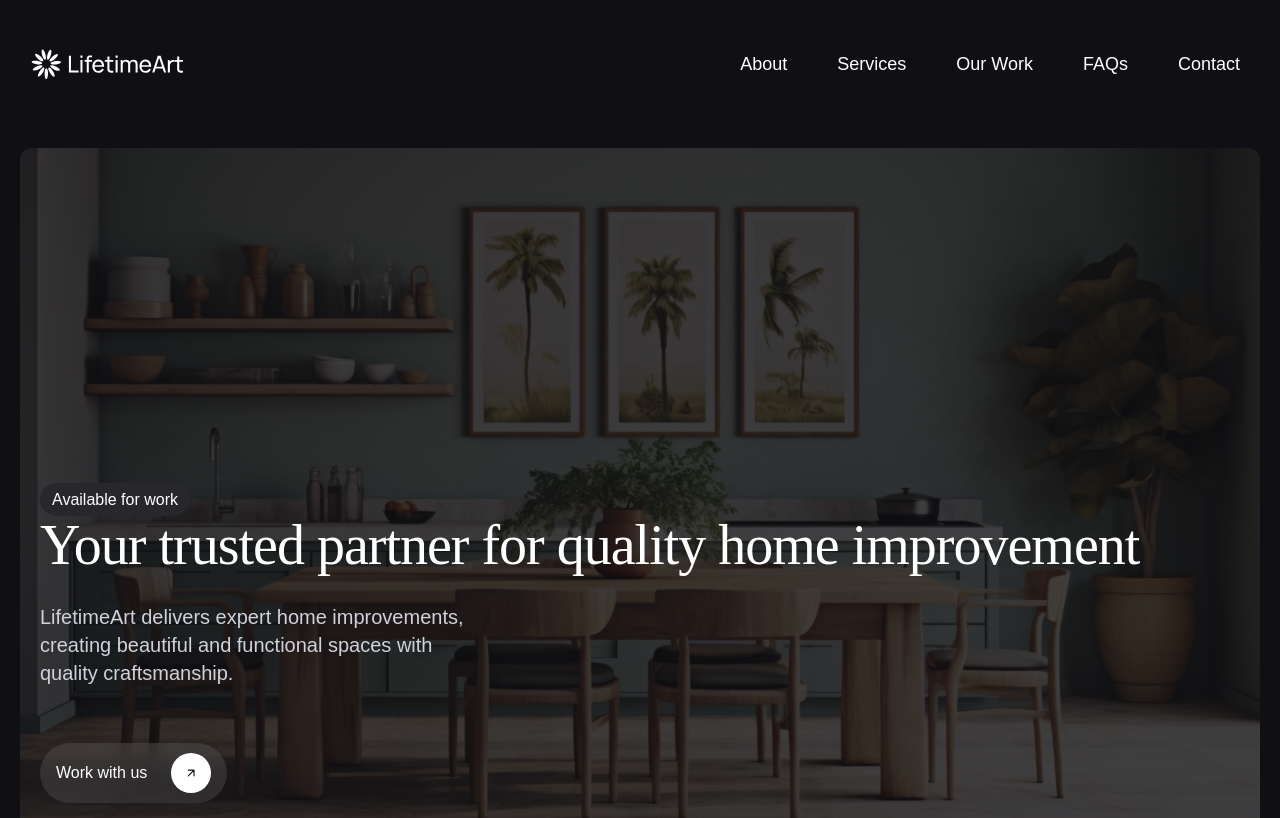
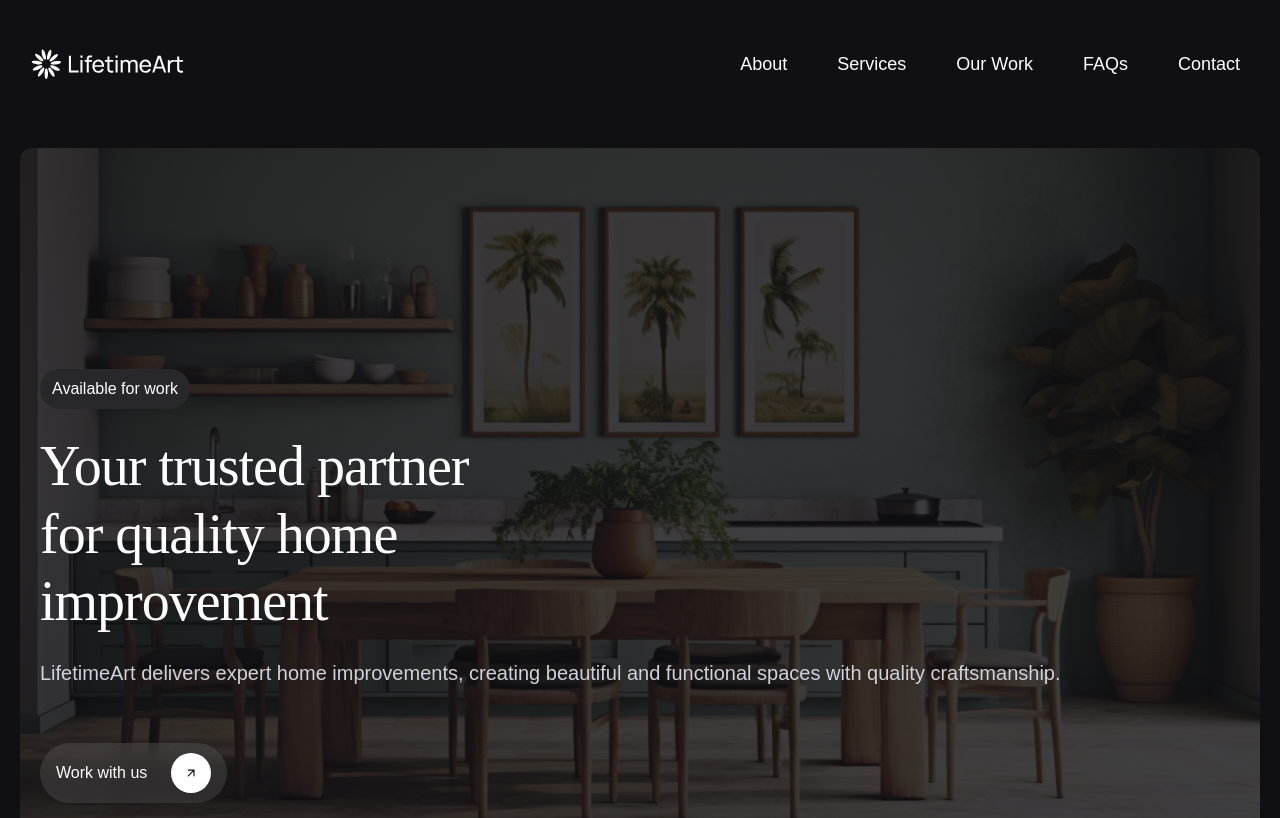
Before and after one commit to litojason/nextjs-lifetime-art, a Next.js app: page / in a window 1280 px wide. Shown: the top 818 px of the page. Built offline with nearby package versions, Linux system fonts and the light colour scheme.

Commit message:
feat(home): add framer motion dependency, add animation for NavBar, HeroText and CTAButton fade in.

```diff
--- a/package.json
+++ b/package.json
@@ -10,6 +10,7 @@
   },
   "dependencies": {
     "clsx": "^2.1.1",
+    "motion": "^12.23.12",
     "next": "15.4.6",
     "react": "19.1.0",
     "react-dom": "19.1.0",
--- a/src/components/cta-button.tsx
+++ b/src/components/cta-button.tsx
@@ -1,7 +1,15 @@
+"use client";
+
 import Image from "next/image";
+import { motion } from "framer-motion";
 
 export default function CTAButton() {
   return (
+    <motion.div
+      initial={{ opacity: 0, y: 20 }}
+      animate={{ opacity: 1, y: 0 }}
+      transition={{ duration: 0.2, delay: 0.6 }}
+    >
       <button className="flex w-fit items-center py-2.5 px-4 gap-6 rounded-4xl bg-background/10 backdrop-blur-[10px]">
         <span className="font-medium text-background">Work with us</span>
 
@@ -14,5 +22,6 @@ export default function CTAButton() {
           />
         </div>
       </button>
+    </motion.div>
   );
 }
--- a/src/components/desktop-nav-bar.tsx
+++ b/src/components/desktop-nav-bar.tsx
@@ -1,3 +1,4 @@
+import { cn } from "@/lib/utils";
 import Logo from "./logo";
 
 type DesktopNavBarProps = {
@@ -22,5 +23,16 @@ type NavItemProps = {
   name: string;
 };
 function NavItem({ name }: NavItemProps) {
-  return <li className="text-lg text-background p-2.5">{name}</li>;
+  return (
+    <li className="relative text-lg text-background p-2.5 group cursor-pointer">
+      {name}
+      <span
+        className={cn(
+          "absolute left-0 bottom-0 w-full h-0.5 bg-background",
+          "scale-x-0 group-hover:scale-x-100",
+          "transition-transform duration-300 ease-out"
+        )}
+      />
+    </li>
+  );
 }
--- /dev/null
+++ b/src/components/hero-text.tsx
@@ -0,0 +1,51 @@
+"use client";
+
+import { motion } from "framer-motion";
+
+type HeroTextProps = {
+  lines: string[];
+  description: string;
+};
+
+export default function HeroText({ lines, description }: HeroTextProps) {
+  return (
+    <>
+      <motion.h1
+        variants={{
+          hidden: { opacity: 0 },
+          visible: {
+            opacity: 1,
+            transition: {
+              staggerChildren: 0.1,
+            },
+          },
+        }}
+        initial="hidden"
+        animate="visible"
+        className="text-[3.5rem] font-medium"
+      >
+        {lines.map((line, index) => (
+          <motion.span
+            key={index}
+            variants={{
+              hidden: { opacity: 0, y: 40 },
+              visible: { opacity: 1, y: 0 },
+            }}
+            style={{ display: "block" }}
+          >
+            {line}
+          </motion.span>
+        ))}
+      </motion.h1>
+
+      <motion.p
+        initial={{ opacity: 0 }}
+        animate={{ opacity: 1 }}
+        transition={{ duration: 0.2, delay: 0.4 }}
+        className="text-xl text-hero-desc"
+      >
+        {description}
+      </motion.p>
+    </>
+  );
+}
--- a/src/components/nav-bar.tsx
+++ b/src/components/nav-bar.tsx
@@ -1,3 +1,7 @@
+"use client";
+
+import { motion } from "framer-motion";
+
 import DesktopNavBar from "./desktop-nav-bar";
 import MobileNavBar from "./mobile-nav-bar";
 
@@ -6,9 +10,15 @@ const menus = ["About", "Services", "Our Work", "FAQs", "Contact"];
 export default function NavBar() {
   return (
     <div className="w-full bg-foreground">
-      <DesktopNavBar menus={menus} />
+      <motion.div
+        initial={{ opacity: 0, y: -20 }}
+        animate={{ opacity: 1, y: 0 }}
+        transition={{ duration: 0.2 }}
+      >
+        <DesktopNavBar menus={menus} />
 
-      <MobileNavBar menus={menus} />
+        <MobileNavBar menus={menus} />
+      </motion.div>
     </div>
   );
 }
--- a/src/components/pill.tsx
+++ b/src/components/pill.tsx
@@ -2,8 +2,8 @@ import { PropsWithChildren } from "react";
 
 export default function Pill({ children }: PropsWithChildren) {
   return (
-    <span className="py-2 px-3 rounded-3xl bg-pill-bg text-pill-text">
+    <div className="inline-block py-2 px-3 rounded-3xl bg-pill-bg text-pill-text">
       {children}
-    </span>
+    </div>
   );
 }
--- a/src/components/status-pill.tsx
+++ b/src/components/status-pill.tsx
@@ -1,7 +1,22 @@
+"use client";
+
 import { PropsWithChildren } from "react";
+import { motion } from "framer-motion";
 
 import Pill from "./pill";
 
 export default function StatusPill({ children }: PropsWithChildren) {
-  return <Pill>{children}</Pill>;
+  return (
+    <motion.div
+      initial={{ opacity: 0, scale: 0.8 }}
+      animate={{ opacity: 1, scale: 1 }}
+      transition={{
+        duration: 0.4,
+        scale: { type: "spring", visualDuration: 0.4, bounce: 0.5 },
+      }}
+      className="inline-block"
+    >
+      <Pill>{children}</Pill>
+    </motion.div>
+  );
 }
--- a/src/features/home/hero.tsx
+++ b/src/features/home/hero.tsx
@@ -3,6 +3,7 @@ import Image from "next/image";
 import data from "@/data/hero-data.json";
 import StatusPill from "@/components/status-pill";
 import CTAButton from "@/components/cta-button";
+import HeroText from "@/components/hero-text";
 
 export default function Hero() {
   const { title, description } = data;
@@ -23,12 +24,7 @@ export default function Hero() {
           <div className="space-y-6">
             <StatusPill>Available for work</StatusPill>
 
-            <h1 className="text-[3.5rem] whitespace-pre-line lg:whitespace-normal">
-              {title}
-            </h1>
-            <p className="text-xl text-hero-desc lg:whitespace-pre-line">
-              {description}
-            </p>
+            <HeroText lines={title.split("\n")} description={description} />
           </div>
 
           <CTAButton />
```
Also changed, not shown: 1 other file (tests, documents, lock files or other folders). Lines whose indentation alone changed are shown as unchanged.
